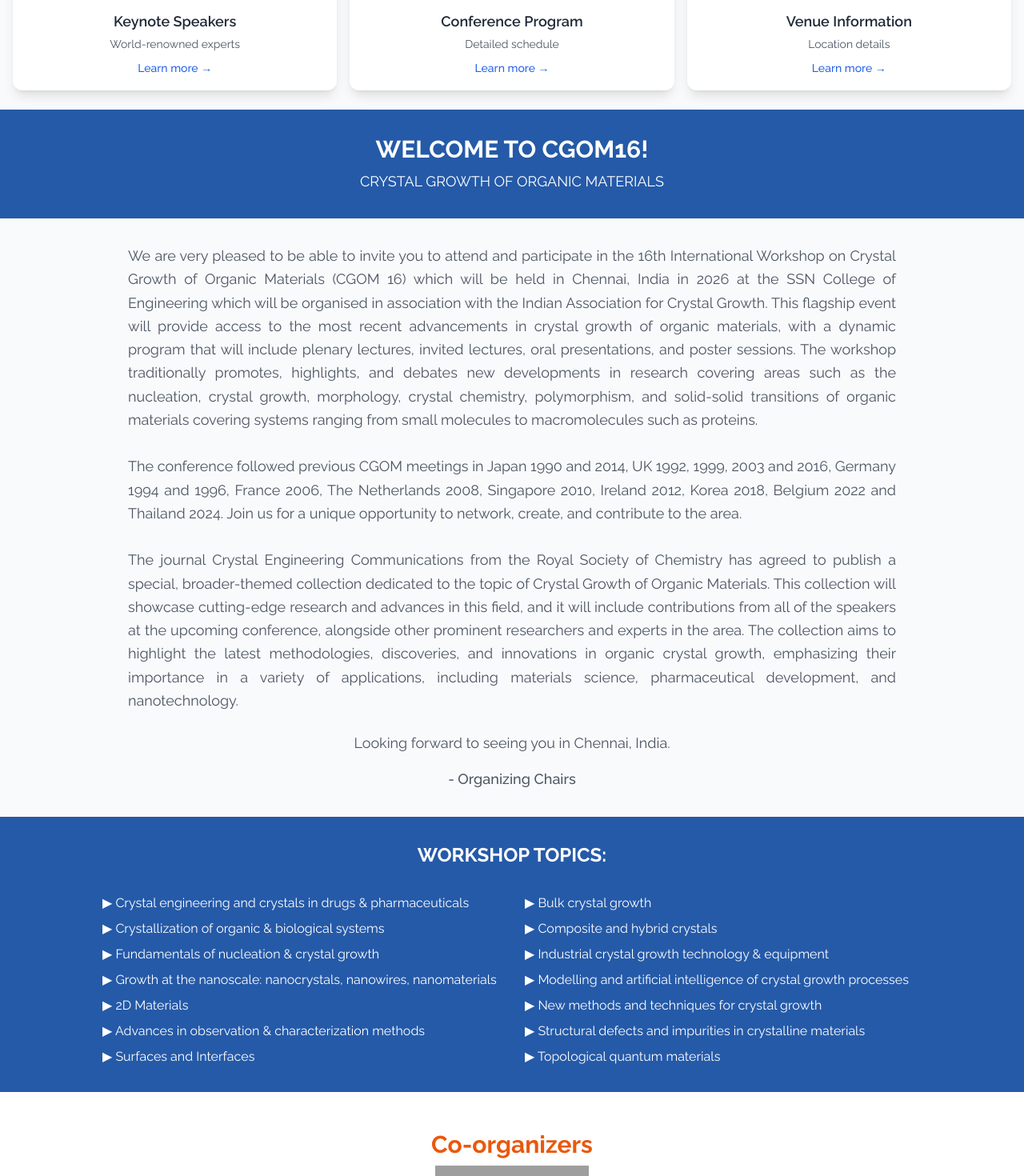
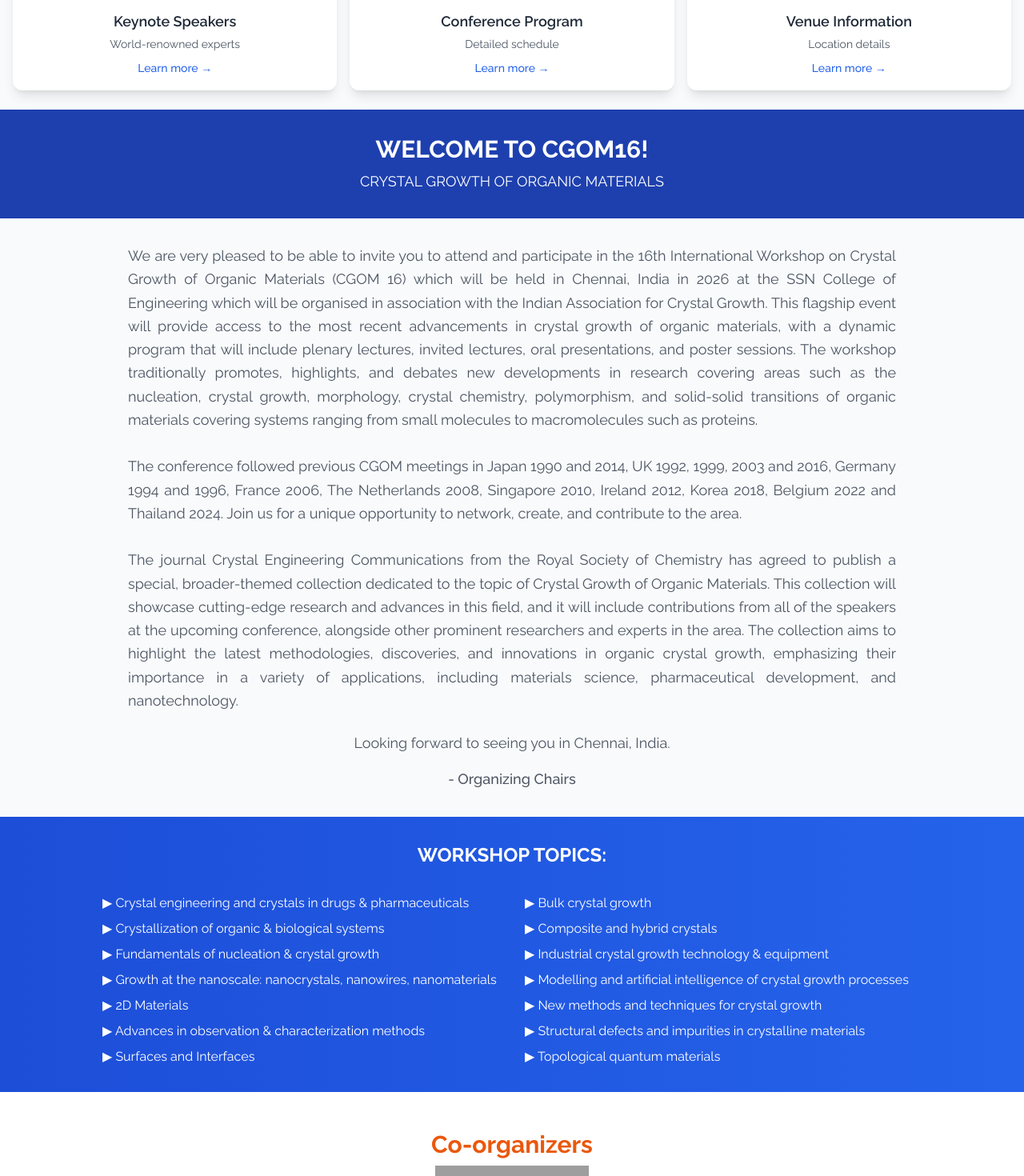
Before and after one commit to JithuMorrison/CGOM16, a React (Vite) app: page / in a window 1280 px wide. Shown: the part 920-2390 px from the top of the page at 80% size. Built offline with nearby package versions, Linux system fonts and the light colour scheme; grey boxes are pictures that could not be loaded.

Commit message:
modified home

```diff
--- a/src/home.jsx
+++ b/src/home.jsx
@@ -16,7 +16,7 @@ const Home = () => {
 
 
       {/* Welcome Section */}
-      <section className="bg-[#255aa8] text-white text-center py-8">
+      <section className="bg-blue-800 text-white text-center py-8">
         <h2 className="text-3xl font-bold">WELCOME TO CGOM16!</h2>
         <p className="mt-2 text-lg">
           CRYSTAL GROWTH OF ORGANIC MATERIALS
@@ -56,7 +56,7 @@ applications, including materials science, pharmaceutical development, and nanot
       </section>
 
      {/* Topics Section */}
-      <section className="p-8 font-sans bg-[#255aa8] text-white text-justify">
+      <section className="p-8 font-sans bg-gradient-to-r from-blue-700 to-blue-600 text-white text-justify">
         <h2 className="text-2xl font-bold uppercase text-center">Workshop Topics:</h2>
         <div className="grid grid-cols-1 md:grid-cols-2 gap-8 mt-8 mx-auto max-w-5xl">
           <ul className="space-y-2">
```
